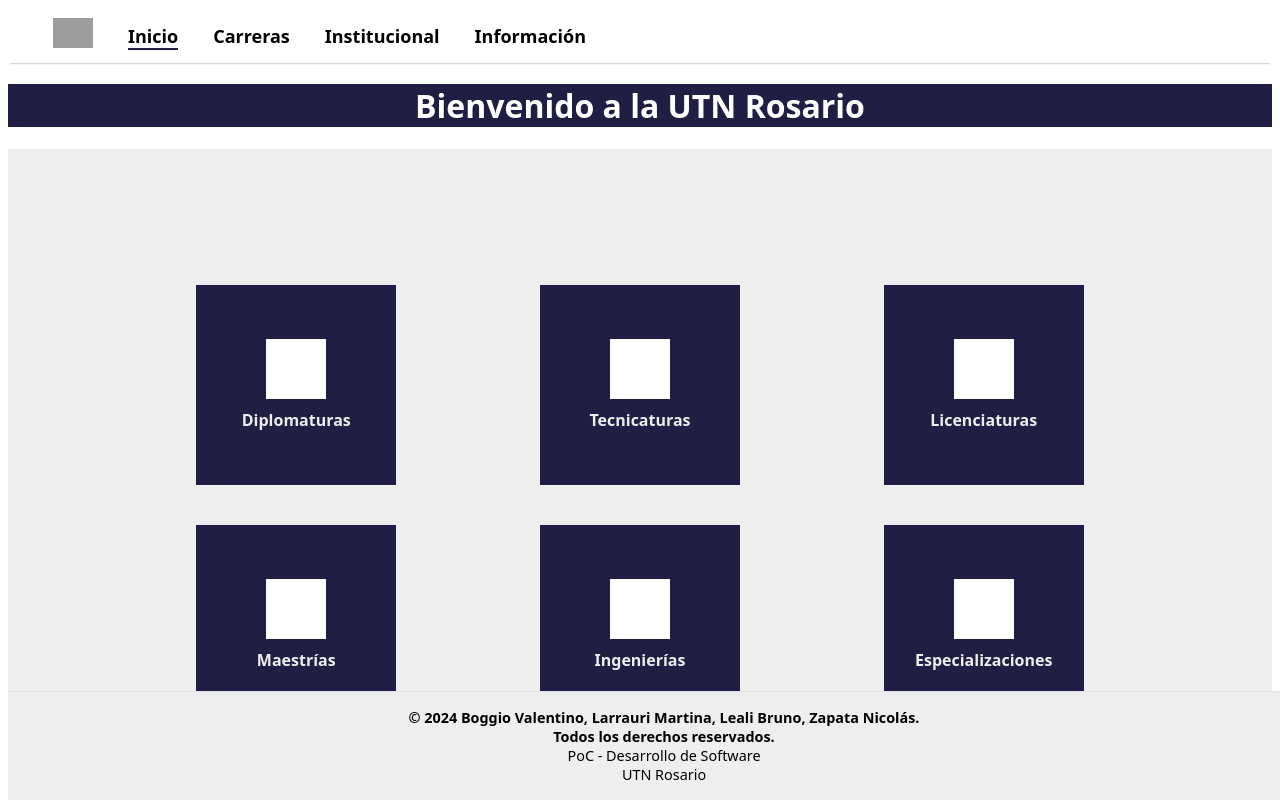
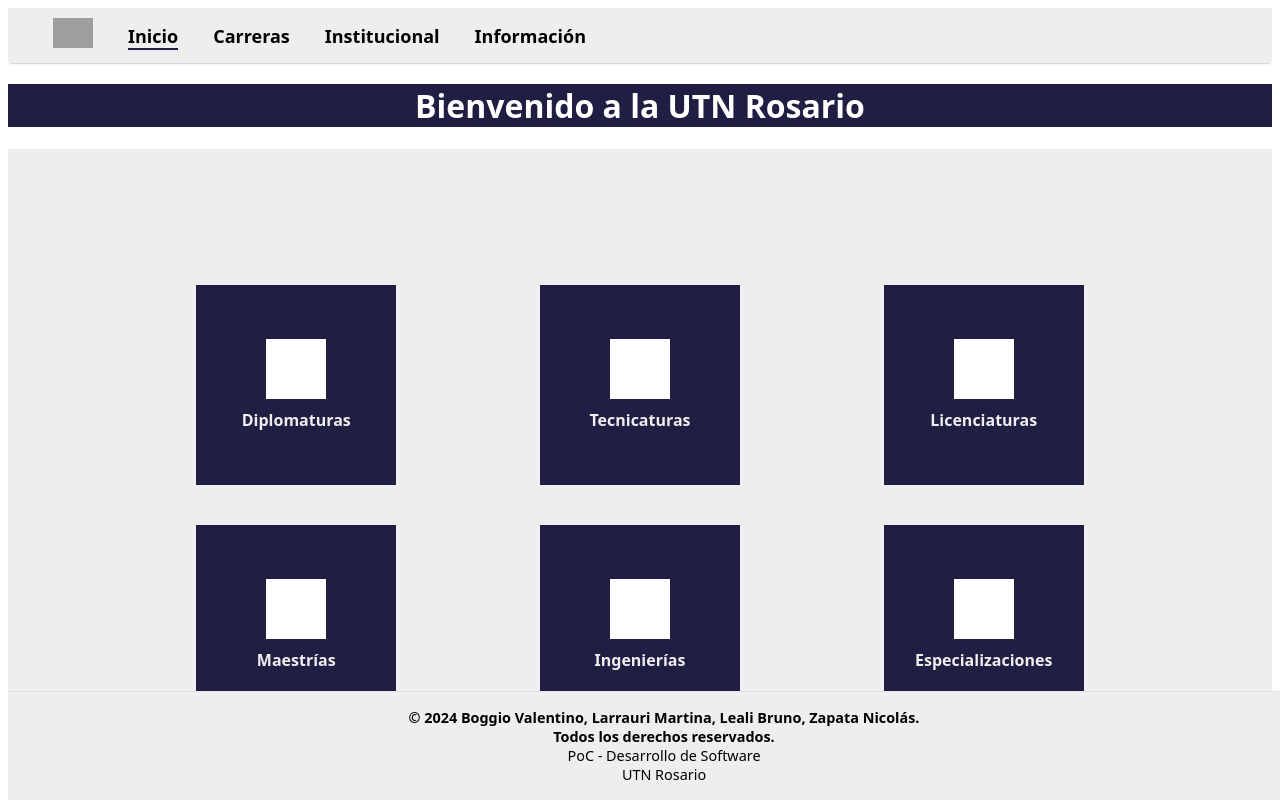
Before and after one commit to valentttino/svelteProyect-POC-DSW-2024, a SvelteKit app: page / in a window 1280 px wide. Built offline with nearby package versions, Linux system fonts and the light colour scheme; grey boxes are pictures that could not be loaded.

Commit message:
fixing header color

```diff
--- a/src/components/Header.svelte
+++ b/src/components/Header.svelte
@@ -6,7 +6,7 @@
 
 <style>
   header {
-    background-color: #fff;
+    background-color: #EEEEEE;
     padding: 10px;
     box-shadow: 0px 2px 2px -2px gray;
   }
```
